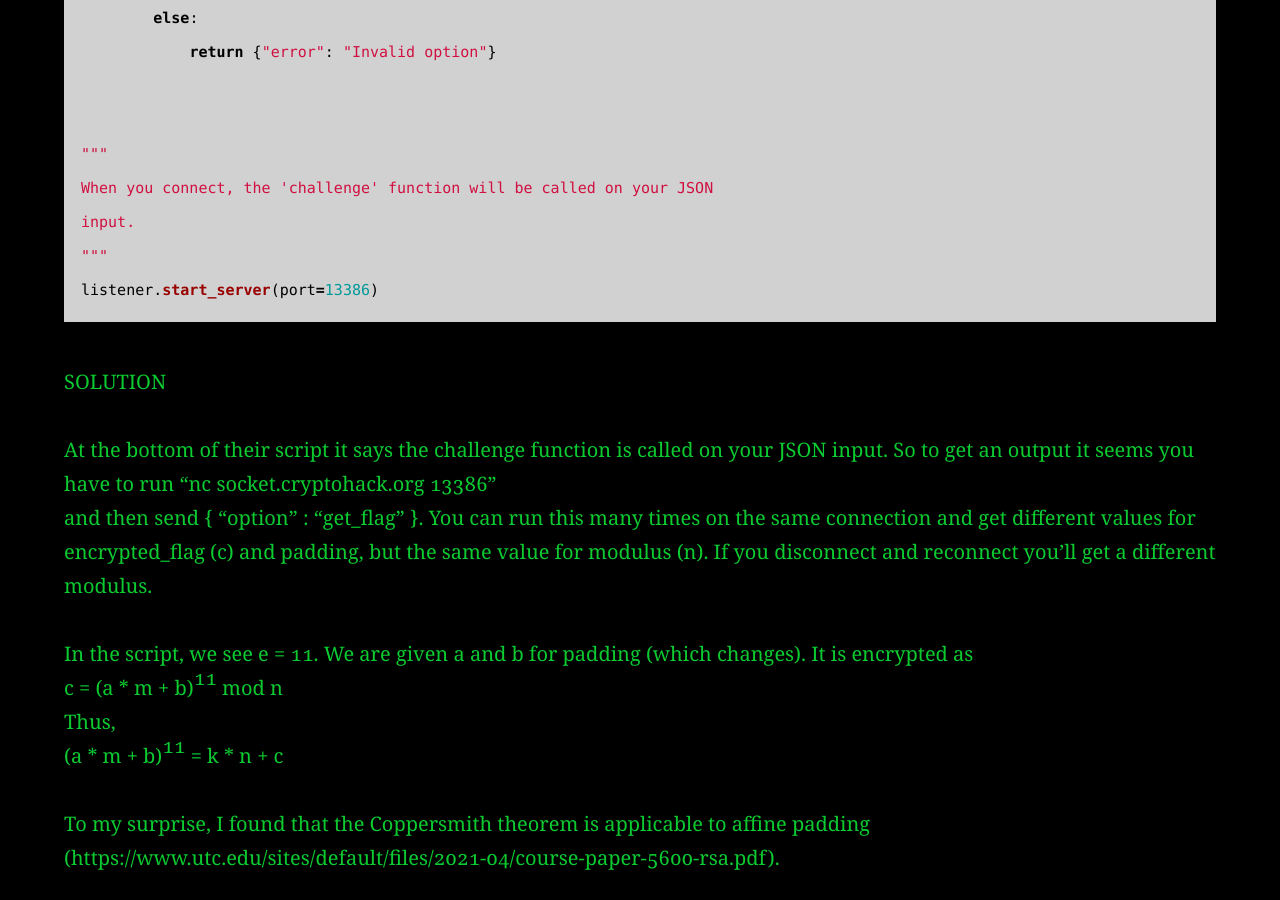
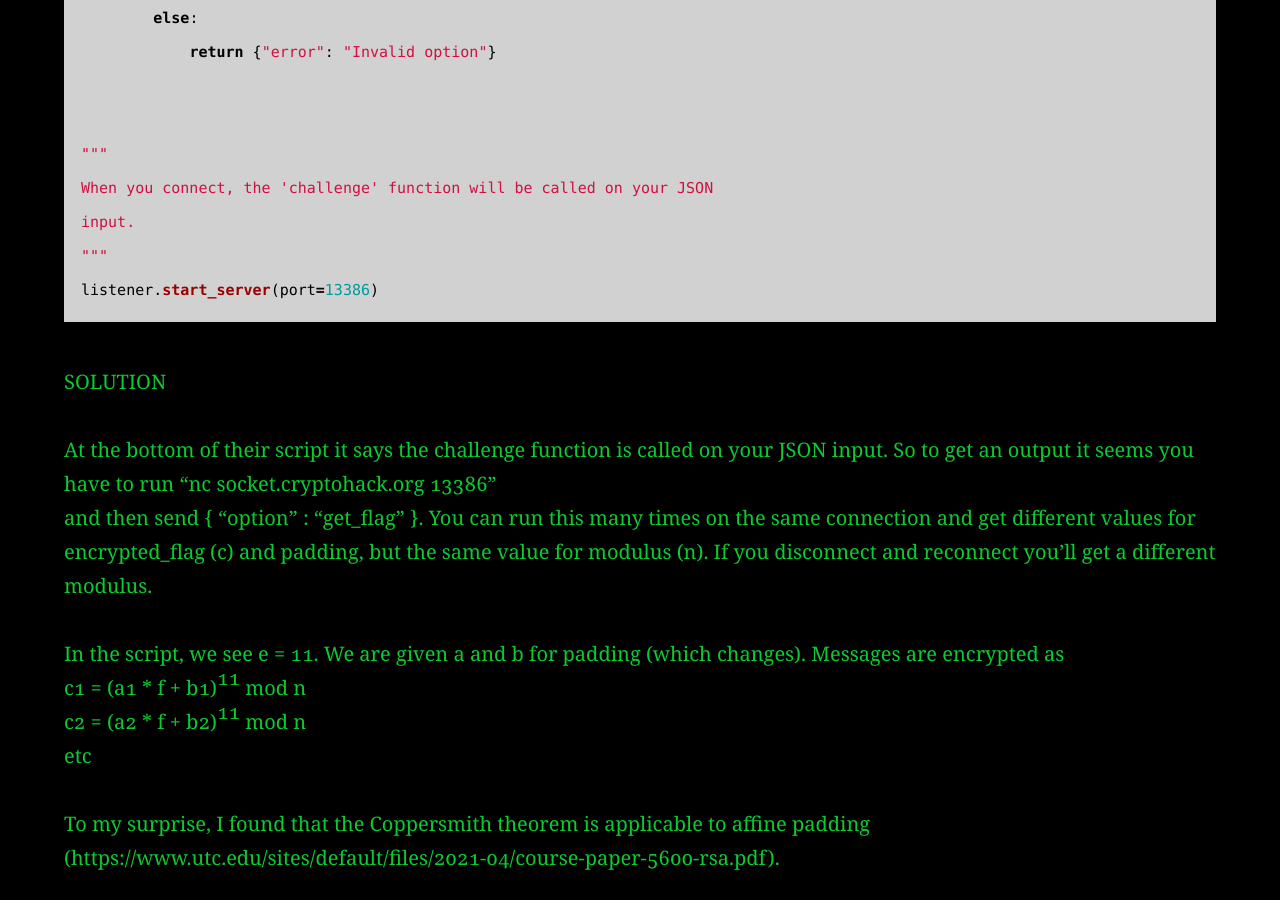
Before and after one commit to AC01010/Connor-McCartney.github.io, a Jekyll site: the page built from _posts/2018-01-12-CryptohackRSAPadding.md, in a window 1280 px wide and 900 px high, scrolled down 1514 px. Built offline with Jekyll 4.4.1, drawn with Linux system fonts in a browser that asks for light colours.

Commit message:
Update 2018-01-12-CryptohackRSAPadding.md

```diff
--- a/_posts/2018-01-12-CryptohackRSAPadding.md
+++ b/_posts/2018-01-12-CryptohackRSAPadding.md
@@ -65,9 +65,9 @@ So to get an output it seems you have to run "nc socket.cryptohack.org 13386" <b
 and then send {  "option" : "get_flag" }. You can run this many times on the same connection and get different values for <br>
 encrypted_flag (c) and padding, but the same value for modulus (n). If you disconnect and reconnect you'll get a different modulus.
 
-In the script, we see e = 11. We are given a and b for padding (which changes). It is encrypted as <br>
-c = (a * m + b)<sup>11</sup> mod n <br>
-Thus, <br>
-(a * m + b)<sup>11</sup> = k * n + c
+In the script, we see e = 11. We are given a and b for padding (which changes). Messages are encrypted as <br>
+c1 = (a1 * f + b1)<sup>11</sup> mod n <br>
+c2 = (a2 * f + b2)<sup>11</sup> mod n <br>
+etc
 
 To my surprise, I found that the Coppersmith theorem is applicable to affine padding (https://www.utc.edu/sites/default/files/2021-04/course-paper-5600-rsa.pdf).
```
